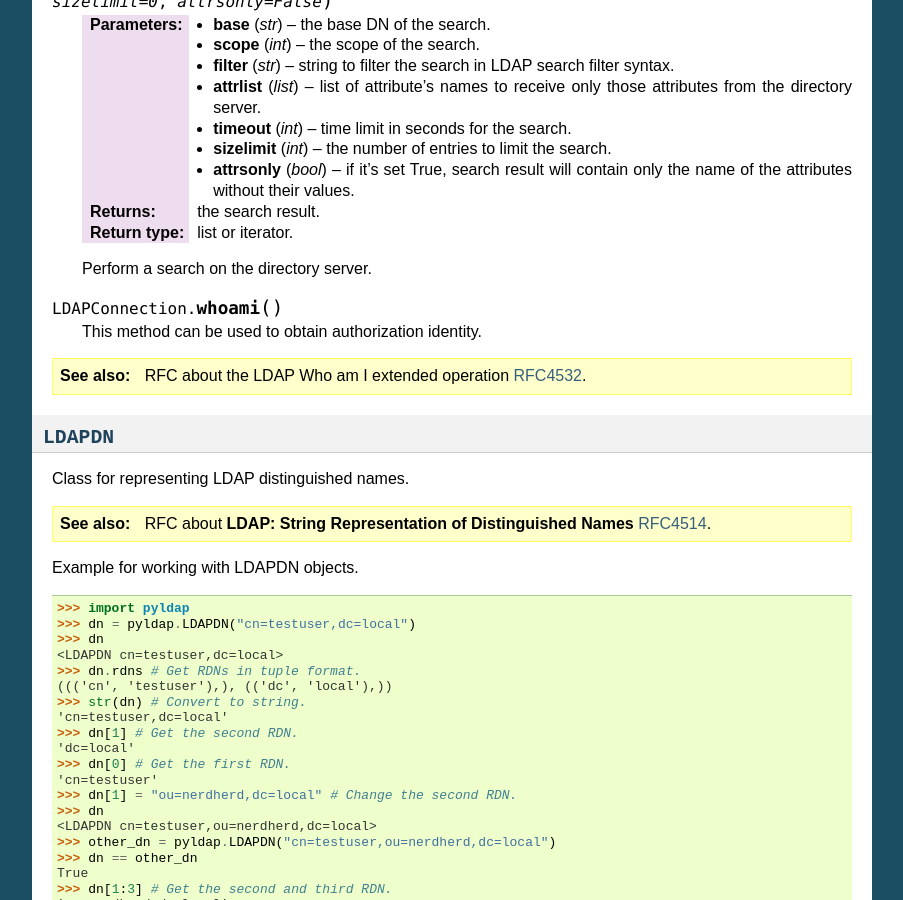
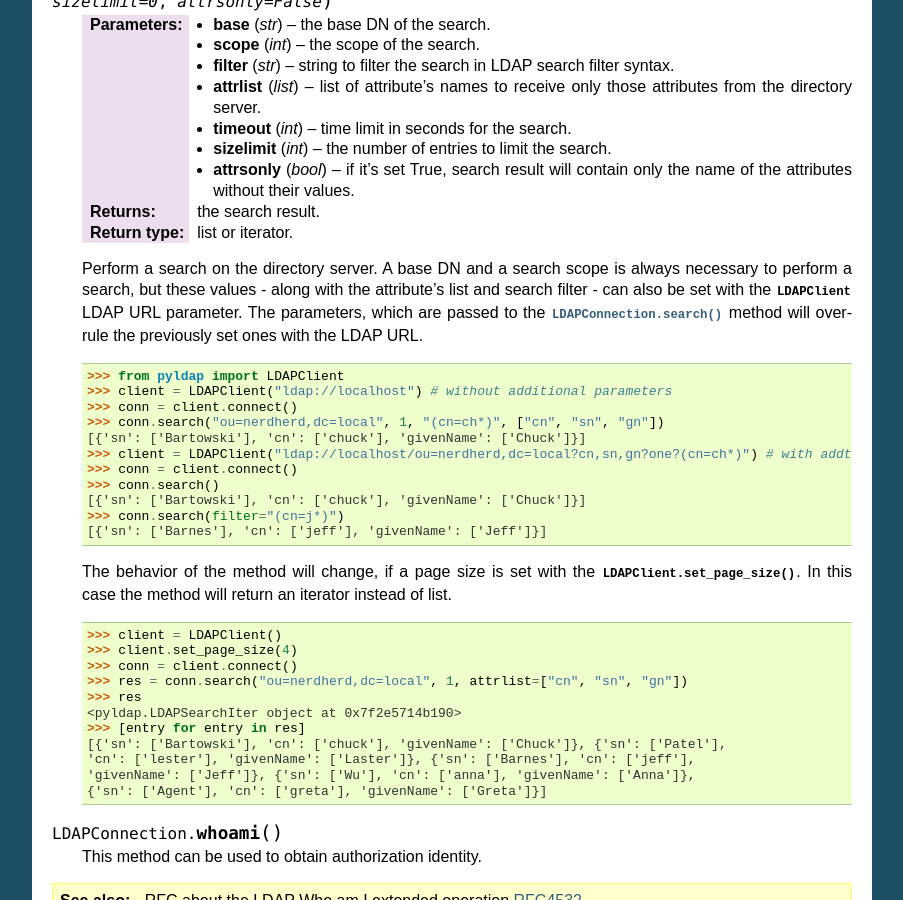
Before and after one commit to noirello/bonsai, a Sphinx documentation site: the page built from docs/api.rst, in a window 1280 px wide and 900 px high, scrolled down 1360 px. Shown: the whole window, without its empty margins (198-1101 px from the left). Built offline with Sphinx 7.4.7, drawn with Linux system fonts in a browser that asks for light colours.

Commit message:
Moved code examples from source files to api.rst. Added more description about LDAPConnection.search method. Fixed segfault in LDAPSearchIter.

```diff
--- a/docs/api.rst
+++ b/docs/api.rst
@@ -14,8 +14,39 @@
    Asynchronous connection is not supported at the moment.
 
 .. automethod:: LDAPClient.get_rootDSE
+
+   An example of getting the root DSE:
+
+   >>> client = pyldap.LDAPClient()
+   >>> client.get_rootDSE()
+   {'namingContexts': ['dc=local'], 'supportedControl': ['2.16.840.1.113730.3.4.18',
+   '2.16.840.1.113730.3.4.2', '1.3.6.1.4.1.4203.1.10.1', '1.2.840.113556.1.4.319',
+   '1.2.826.0.1.3344810.2.3', '1.3.6.1.1.13.2', '1.3.6.1.1.13.1', '1.3.6.1.1.12'],
+   'supportedLDAPVersion': ['3'], 'supportedExtension': ['1.3.6.1.4.1.1466.20037',
+   '1.3.6.1.4.1.4203.1.11.1', '1.3.6.1.4.1.4203.1.11.3', '1.3.6.1.1.8'],
+   'supportedSASLMechanisms': ['DIGEST-MD5', 'NTLM', 'CRAM-MD5']}
+
 .. automethod:: LDAPClient.set_credentials
+
+   >>> from pyldap import LDAPClient
+   >>> client = LDAPClient()
+   >>> client.set_credentials("SIMPLE", ("cn=user,dc=local", "secret"))
+   >>> client.connect()
+   <pyldap.LDAPConnection object at 0x7fadf8976440>
+   >>> client.set_credentials("DIGEST-MD5", ("user", "secret", None))
+   >>> client.connect()
+   <pyldap.LDAPConnection object at 0x7fadf892d3a0>
+
 .. automethod:: LDAPClient.set_raw_attributes
+
+   An example:
+
+   >>> client = pyldap.LDAPClient()
+   >>> client.set_raw_attributes(["cn", "sn"])
+   >>> conn = client.connect()
+   >>> conn.search("cn=jeff,ou=nerdherd,dc=local", 0, attrlist=['cn', 'sn', 'gn'])
+   [{'givenName': ['Jeff'], 'sn': [b'Barnes'], 'cn': [b'jeff']}]
+
 .. automethod:: LDAPClient.set_page_size
 
 :class:`LDAPConnection`
@@ -51,7 +82,37 @@
    :return: the search result.
    :rtype: list or iterator.
 
-   Perform a search on the directory server.
+   Perform a search on the directory server. A base DN and a search scope is always necessary to perform a
+   search, but these values - along with the attribute's list and search filter - can also be set with the
+   :class:`LDAPClient` LDAP URL parameter. The parameters, which are passed to the :meth:`LDAPConnection.search`
+   method will overrule the previously set ones with the LDAP URL.
+
+   >>> from pyldap import LDAPClient
+   >>> client = LDAPClient("ldap://localhost") # without additional parameters
+   >>> conn = client.connect()
+   >>> conn.search("ou=nerdherd,dc=local", 1, "(cn=ch*)", ["cn", "sn", "gn"])
+   [{'sn': ['Bartowski'], 'cn': ['chuck'], 'givenName': ['Chuck']}]
+   >>> client = LDAPClient("ldap://localhost/ou=nerdherd,dc=local?cn,sn,gn?one?(cn=ch*)") # with addtional parameters
+   >>> conn = client.connect()
+   >>> conn.search()
+   [{'sn': ['Bartowski'], 'cn': ['chuck'], 'givenName': ['Chuck']}]
+   >>> conn.search(filter="(cn=j*)")
+   [{'sn': ['Barnes'], 'cn': ['jeff'], 'givenName': ['Jeff']}]
+
+   The behavior of the method will change, if a page size is set with the :meth:`LDAPClient.set_page_size`. In
+   this case the method will return an iterator instead of list.
+
+   >>> client = LDAPClient()
+   >>> client.set_page_size(4)
+   >>> conn = client.connect()
+   >>> res = conn.search("ou=nerdherd,dc=local", 1, attrlist=["cn", "sn", "gn"])
+   >>> res
+   <pyldap.LDAPSearchIter object at 0x7f2e5714b190>
+   >>> [entry for entry in res]
+   [{'sn': ['Bartowski'], 'cn': ['chuck'], 'givenName': ['Chuck']}, {'sn': ['Patel'],
+   'cn': ['lester'], 'givenName': ['Laster']}, {'sn': ['Barnes'], 'cn': ['jeff'],
+   'givenName': ['Jeff']}, {'sn': ['Wu'], 'cn': ['anna'], 'givenName': ['Anna']},
+   {'sn': ['Agent'], 'cn': ['greta'], 'givenName': ['Greta']}]
 
 .. method:: LDAPConnection.whoami()
 
@@ -144,6 +205,14 @@
     ['cn', 'sn', 'gn']
 
 .. automethod:: LDAPURL.get_address
+
+   >>> import pyldap
+   >>> url = pyldap.LDAPURL("ldaps://example.com/cn=test,dc=local??sub")
+   >>> url
+   <LDAPURL ldaps://example.com:636/cn=test,dc=local??sub>
+   >>> url.get_address()
+   'ldaps://example.com:636'
+
 .. automethod:: LDAPURL.__str__
 .. autoattribute:: LDAPURL.attributes
 .. autoattribute:: LDAPURL.basedn
```
Also changed, not shown: 3 other files.
